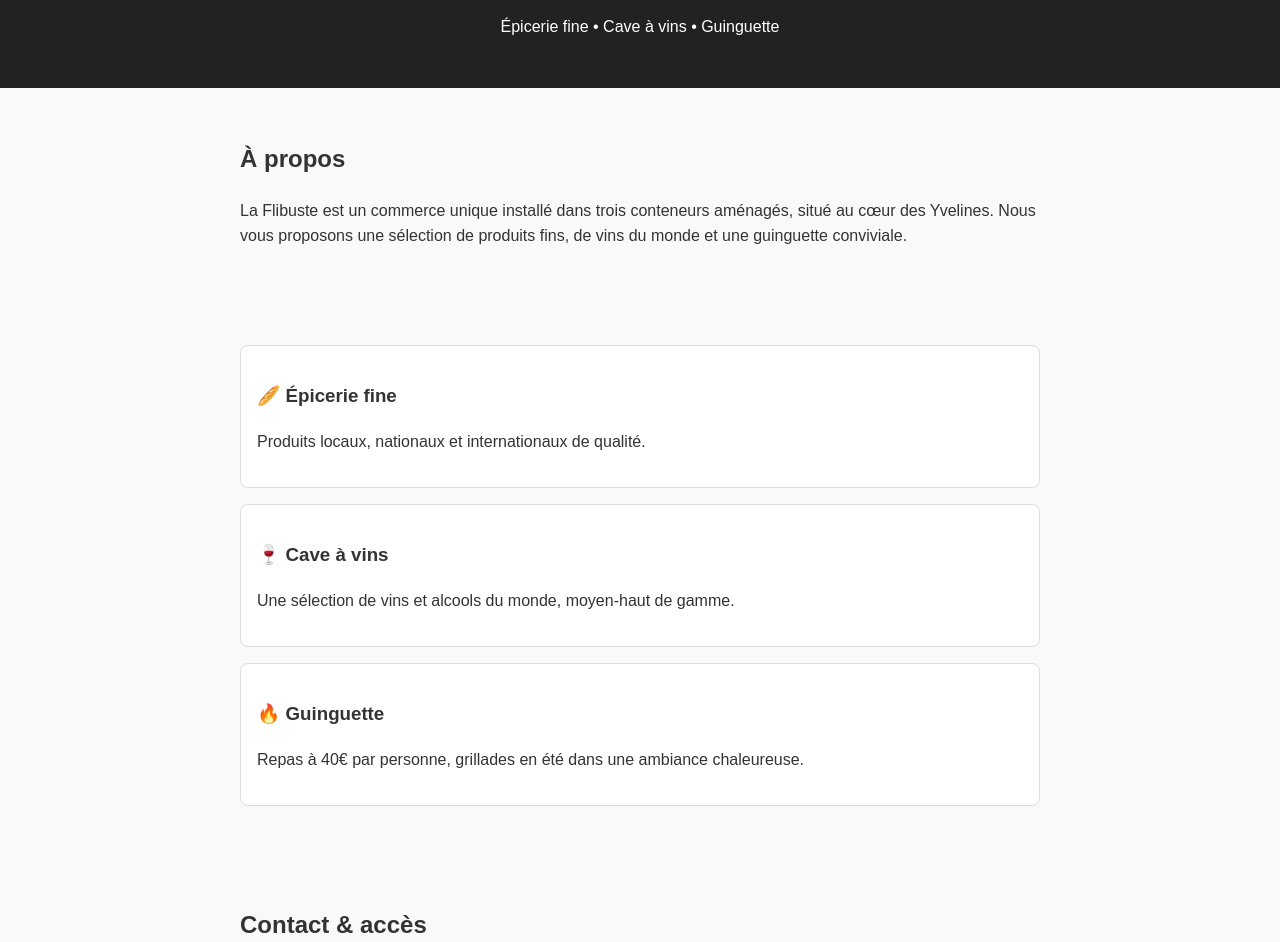
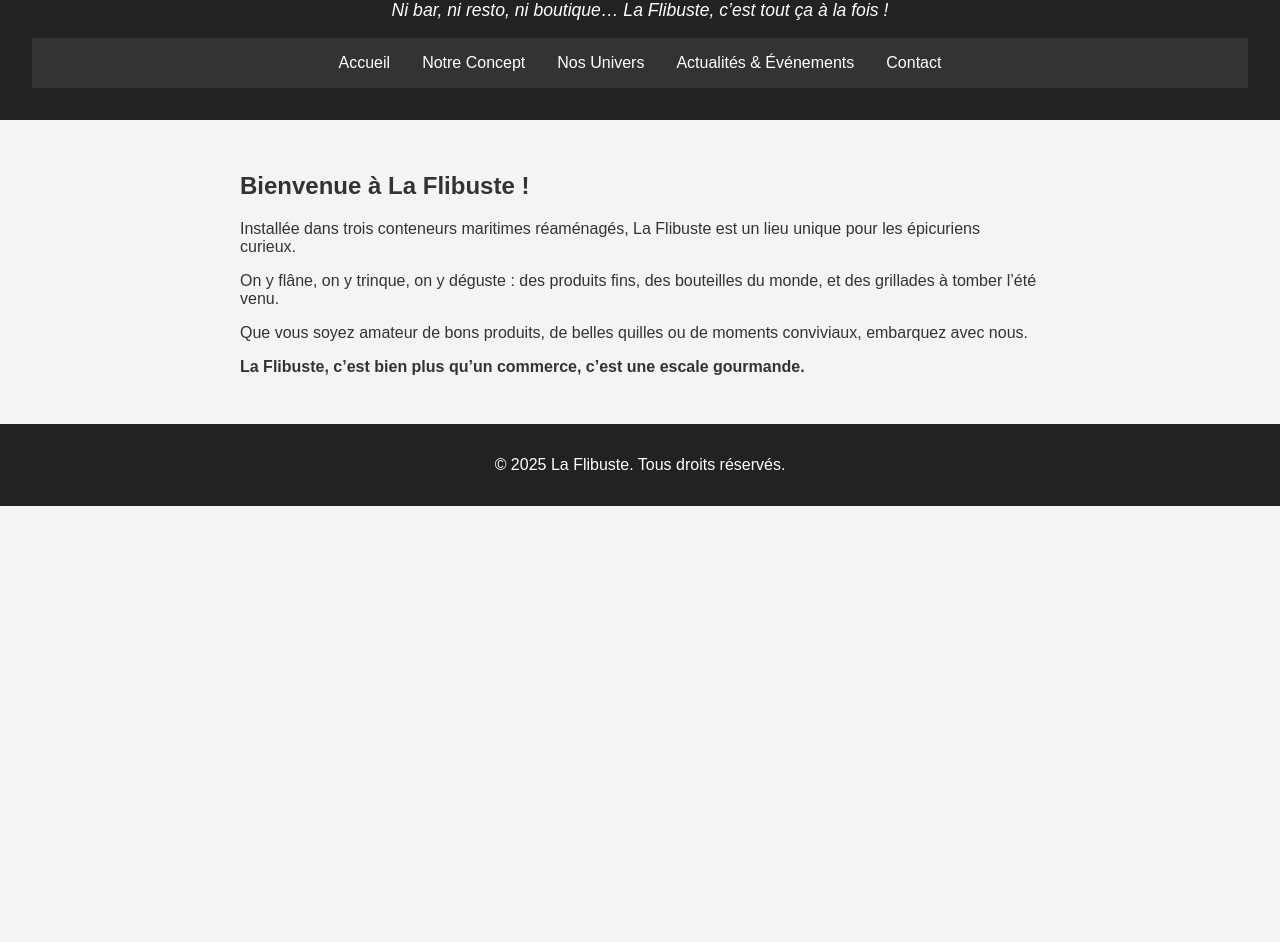
Before and after one commit to savlon78/laflibuste, a plain HTML site: page index.html in a window 1280 px wide. Shown: the part 112-1054 px from the top of the page. After the commit the page ends 800 px from the top, so only its background shows below. Drawn offline with Linux system fonts and the light colour scheme.

Commit message:
Add files via upload

```diff
--- a/index.html
+++ b/index.html
@@ -9,34 +9,34 @@
 <body>
     <header>
         <h1>La Flibuste</h1>
-        <p>Épicerie fine • Cave à vins • Guinguette</p>
+        <p class="slogan">Ni bar, ni resto, ni boutique… La Flibuste, c’est tout ça à la fois !</p>
+        <nav>
+            <ul class="menu">
+                <li><a href="#">Accueil</a></li>
+                <li><a href="#">Notre Concept</a></li>
+                <li class="dropdown">
+                    <a href="#">Nos Univers</a>
+                    <ul class="submenu">
+                        <li><a href="#">Épicerie fine</a></li>
+                        <li><a href="#">Cave à vins</a></li>
+                        <li><a href="#">Guinguette</a></li>
+                    </ul>
+                </li>
+                <li><a href="#">Actualités & Événements</a></li>
+                <li><a href="#">Contact</a></li>
+            </ul>
+        </nav>
     </header>
 
-    <section id="about">
-        <h2>À propos</h2>
-        <p>La Flibuste est un commerce unique installé dans trois conteneurs aménagés, situé au cœur des Yvelines. Nous vous proposons une sélection de produits fins, de vins du monde et une guinguette conviviale.</p>
-    </section>
-
-    <section id="sections">
-        <div class="card">
-            <h3>🥖 Épicerie fine</h3>
-            <p>Produits locaux, nationaux et internationaux de qualité.</p>
-        </div>
-        <div class="card">
-            <h3>🍷 Cave à vins</h3>
-            <p>Une sélection de vins et alcools du monde, moyen-haut de gamme.</p>
-        </div>
-        <div class="card">
-            <h3>🔥 Guinguette</h3>
-            <p>Repas à 40€ par personne, grillades en été dans une ambiance chaleureuse.</p>
-        </div>
-    </section>
-
-    <section id="contact">
-        <h2>Contact & accès</h2>
-        <p>Email : contact@laflibuste.fr<br>Téléphone : 01 23 45 67 89</p>
-        <p><a href="https://maps.google.com" target="_blank">Voir sur Google Maps</a></p>
-    </section>
+    <main>
+        <section class="intro">
+            <h2>Bienvenue à La Flibuste !</h2>
+            <p>Installée dans trois conteneurs maritimes réaménagés, La Flibuste est un lieu unique pour les épicuriens curieux.</p>
+            <p>On y flâne, on y trinque, on y déguste : des produits fins, des bouteilles du monde, et des grillades à tomber l’été venu.</p>
+            <p>Que vous soyez amateur de bons produits, de belles quilles ou de moments conviviaux, embarquez avec nous.</p>
+            <p><strong>La Flibuste, c’est bien plus qu’un commerce, c’est une escale gourmande.</strong></p>
+        </section>
+    </main>
 
     <footer>
         <p>© 2025 La Flibuste. Tous droits réservés.</p>
--- a/style.css
+++ b/style.css
@@ -1,9 +1,7 @@
 body {
     font-family: Arial, sans-serif;
     margin: 0;
-    padding: 0;
-    line-height: 1.6;
-    background: #f9f9f9;
+    background: #f4f4f4;
     color: #333;
 }
 header {
@@ -12,17 +10,59 @@ header {
     padding: 2rem;
     text-align: center;
 }
-section {
+header .slogan {
+    margin-top: 0.5rem;
+    font-style: italic;
+    font-size: 1.1rem;
+}
+nav {
+    background: #333;
+}
+.menu {
+    list-style: none;
+    margin: 0;
+    padding: 0;
+    display: flex;
+    justify-content: center;
+}
+.menu > li {
+    position: relative;
+}
+.menu > li > a {
+    display: block;
+    padding: 1rem;
+    color: white;
+    text-decoration: none;
+}
+.menu > li:hover > a {
+    background: #555;
+}
+.submenu {
+    display: none;
+    position: absolute;
+    top: 100%;
+    background: #444;
+    list-style: none;
+    padding: 0;
+    margin: 0;
+    min-width: 160px;
+}
+.submenu li a {
+    display: block;
+    padding: 0.75rem;
+    color: white;
+    text-decoration: none;
+}
+.submenu li a:hover {
+    background: #666;
+}
+.dropdown:hover .submenu {
+    display: block;
+}
+main {
     padding: 2rem;
     max-width: 800px;
     margin: auto;
-}
-.card {
-    background: #fff;
-    border: 1px solid #ddd;
-    padding: 1rem;
-    margin: 1rem 0;
-    border-radius: 8px;
 }
 footer {
     background: #222;
@@ -30,10 +70,3 @@ footer {
     text-align: center;
     padding: 1rem;
 }
-a {
-    color: #0077cc;
-    text-decoration: none;
-}
-a:hover {
-    text-decoration: underline;
-}
```
